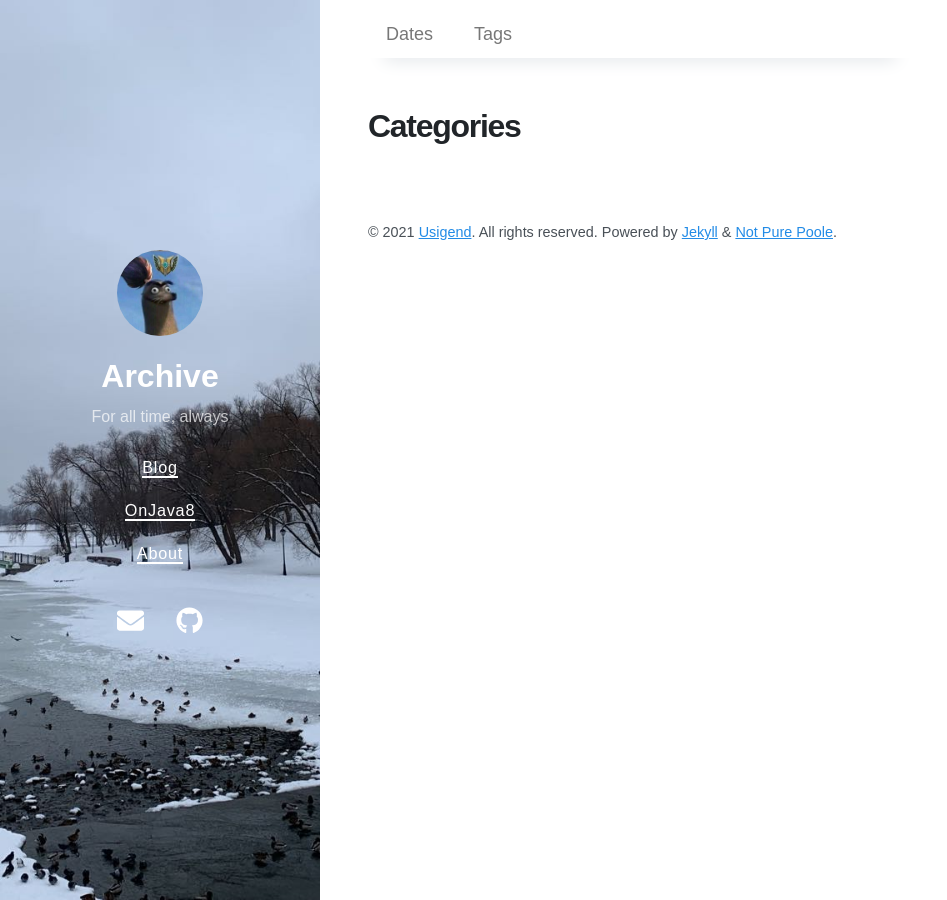
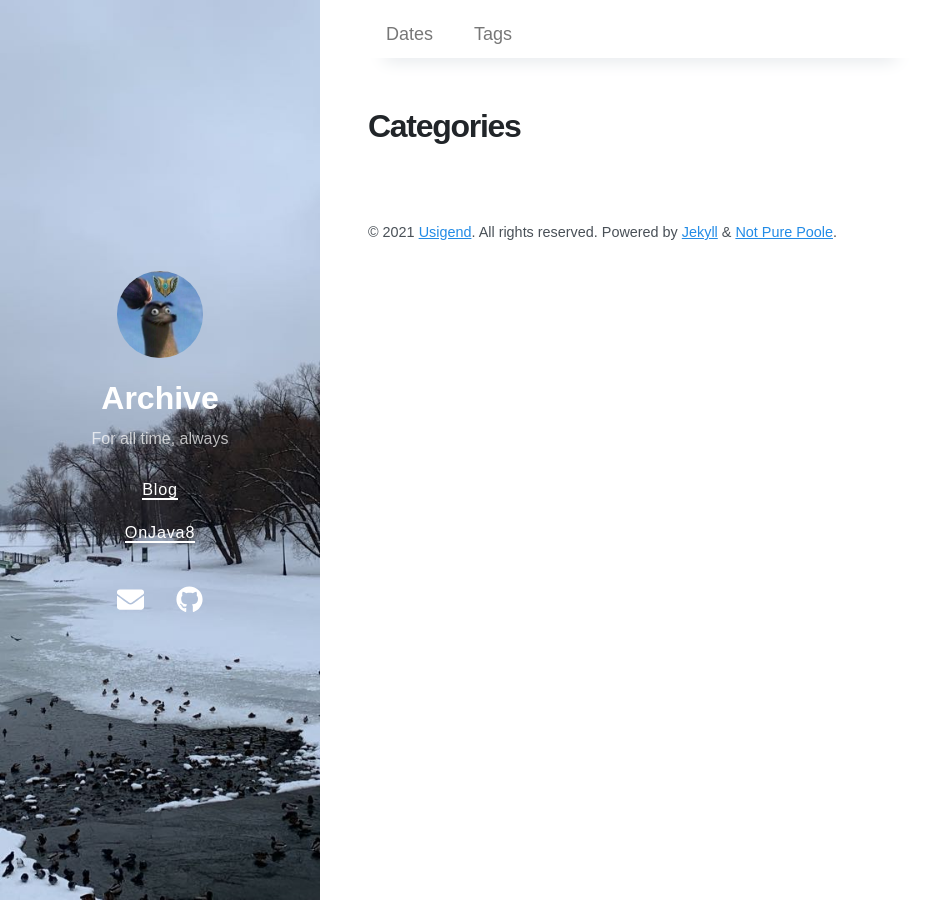
Before and after one commit to Usigned/Usigned.github.io, a Jekyll site: the page built from docs/categories.md, in a window 1280 px wide. Shown: the whole page, without its empty margins (0-947 px from the left). Built offline with Jekyll 4.4.1, drawn with Linux system fonts in a browser that asks for light colours; nearby versions of some CDN libraries.

Commit message:
fix mail addr

```diff
--- a/docs/_data/navigation.yml
+++ b/docs/_data/navigation.yml
@@ -2,5 +2,3 @@
   url: /
 - title: OnJava8
   url: /OnJava8/
-- title: About
-  url: /about/
--- a/docs/_data/social.yml
+++ b/docs/_data/social.yml
@@ -1,5 +1,5 @@
 - title: Email
-  url: mailto://843170843@qq.com
+  url: mailto://aloha-qing@qq.com
   icon: fas fa-envelope
 - title: GitHub
   url: https://github.com/Usigned
```
Also changed, not shown: docs/categories.md (line endings or trailing spaces).
